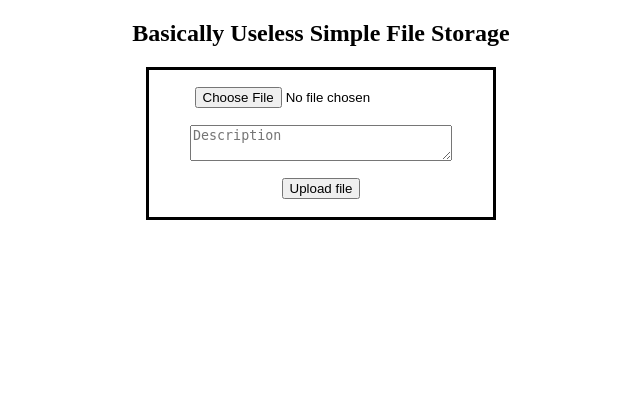
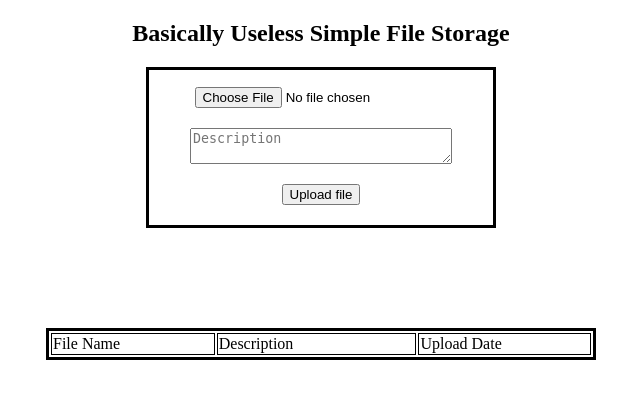
Before and after one commit to m3rone/busfs-server, a Flask app: page / in a window 1280 px wide. Shown: the top 399 px of the page, without its empty margins (319-959 px from the left). Run offline with Flask 2, Linux system fonts and the light colour scheme.

Commit message:
implemented viewing files in storage

```diff
--- a/app.py
+++ b/app.py
@@ -2,7 +2,8 @@ from flask import Flask, render_template, jsonify, request, abort
 from flask_basicauth import BasicAuth
 import json
 import os
-import stringutils as stru
+import stringutils as sutil
+import datautils as dutil
 from datetime import date
 
 ##############################
@@ -19,7 +20,6 @@ app = Flask(__name__)
 app.config['BASIC_AUTH_USERNAME'] = USERNAME
 app.config['BASIC_AUTH_PASSWORD'] = PASSWORD
 app.config['BASIC_AUTH_FORCE'] = True
-
 basic_auth = BasicAuth(app)
 datapath = 'data'
 
@@ -28,7 +28,8 @@ if not os.path.exists(datapath):
 
 @app.route("/")
 def index():
-    return render_template("index.html")
+    fileNamesList, descriptionList, uploadDateList = dutil.loadData()
+    return render_template("index.html", fileNamesList=fileNamesList, descriptionList=descriptionList, uploadDateList=uploadDateList)
 
 @app.route("/upload-file", methods=['POST'])
 def upload():
@@ -47,7 +48,7 @@ def upload():
         filenamewoex, ext = os.path.splitext(filenamewex)
 
     desc = json.loads(desc)['desc']
-    randstr = stru.randomFour()
+    randstr = sutil.randomFour()
     dirname = filenamewoex + "-" + randstr
     os.makedirs(f"{datapath}/{dirname}")
     file.save(f'{datapath}/{dirname}/{filenamewex}')
@@ -57,9 +58,10 @@ def upload():
         "file_name": filenamewex,
         "date_uploaded": todayformat,
         "description": desc,
+        "uuid": randstr,
     }
     with open(f'{datapath}/{dirname}/data.json', 'w') as f:
         json.dump(jsontowrite, f)
-    return "OK"
+    return("200", 200)
 
 app.run(debug=True, host= HOST, port=PORT)
--- /dev/null
+++ b/datautils.py
@@ -0,0 +1,18 @@
+import os
+import json
+
+
+def loadData():
+    fileNamesList = []
+    descriptionList = []
+    uploadDateList = []
+    dirlist = os.listdir('data')
+    for i in dirlist:
+        if os.path.isdir("data/" + i):
+            with open(os.path.join('data', i, 'data.json'), 'r') as f:
+                infojson = json.load(f)
+            fileNamesList.append(infojson['file_name'])
+            descriptionList.append(infojson['description'])
+            uploadDateList.append(infojson['date_uploaded'])
+
+    return fileNamesList, descriptionList, uploadDateList
--- a/static/index.css
+++ b/static/index.css
@@ -11,12 +11,29 @@
     box-sizing: border-box;
     width:350px;
     margin: auto;
+    margin-bottom: 100px;
 }
 
 .inputs > * {
-    margin-bottom: 5%;
+    margin-bottom: 20px;
 }
 
 .inputs > input {
     margin-top: 5%;
 }
+
+.filetable {
+    margin-top: 100px; /* Change this value to adjust the distance */
+    display: flex;
+    align-items: center;
+    justify-content: center;
+    border: 3px solid black;
+    box-sizing: border-box;
+    width: 550px;
+    margin: auto;
+}
+
+.column {
+    border: 1px solid black ;
+    width: 10000px;
+}
--- a/static/index.js
+++ b/static/index.js
@@ -23,5 +23,6 @@ function uploadFile(){
         contentType: false,
         processData: false,
     });
-   // location.reload()
+//     setTimeout()
+//    location.reload()
 }
--- a/templates/index.html
+++ b/templates/index.html
@@ -16,5 +16,23 @@
             <textarea id="descriptionbox" cols="30" rows="2" placeholder="Description"></textarea>
             <button type="submit" onclick="uploadFile()">Upload file</button>
         </div>
+        <div class="filetable">
+            <table>
+                <tr>
+                    <td class="column">File Name</td>
+                    <td class="column">Description</td>
+                    <td class="column">Upload Date</td>
+                    <!-- <td class="column">Actions</td> -->
+                </tr>
+                {% for i in range(fileNamesList|length) %}
+                    <tr>
+                        <td class="column">{{ fileNamesList[i] }}</td>
+                        <td class="column">{{ descriptionList[i] }}</td>
+                        <td class="column">{{ uploadDateList[i] }}</td>
+                        <!-- <td class="column"><button>Download</button><button>DELETE</button></td> -->
+                    </tr>
+                {% endfor %}
+            </table>
+        </div>
     </body>
 </html>
```
